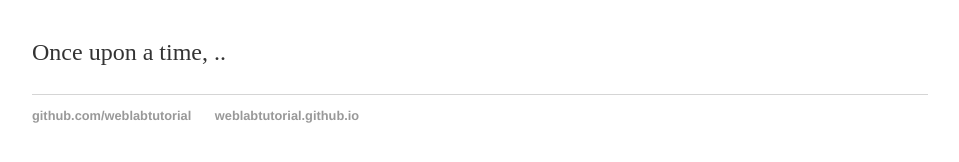
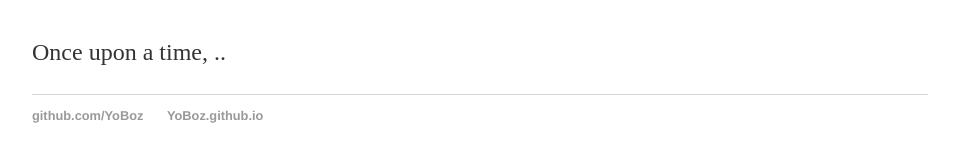
Before and after one commit to YoBoz/YoBoz.github.io, a Jekyll site: the page built from index.html, in a window 1280 px wide. Shown: the part 161-323 px from the top of the page, without its empty margins (160-1119 px from the left). Built offline with Jekyll 4.4.1, drawn with Linux system fonts in a browser that asks for light colours.

Commit message:
Update default.html

```diff
--- a/_layouts/default.html
+++ b/_layouts/default.html
@@ -17,8 +17,8 @@
 </div>
 <footer>
 <ul>
-<li><a href="https://github.com/weblabtutorial">github.com/weblabtutorial</a></li>
-<li><a href="https://weblabtutorial.github.io"> weblabtutorial.github.io </a></li>
+<li><a href="https://github.com/YoBoz">github.com/YoBoz</a></li>
+<li><a href="https://YoBoz.github.io"> YoBoz.github.io </a></li>
 </ul>
 </footer>
 </body>
```
